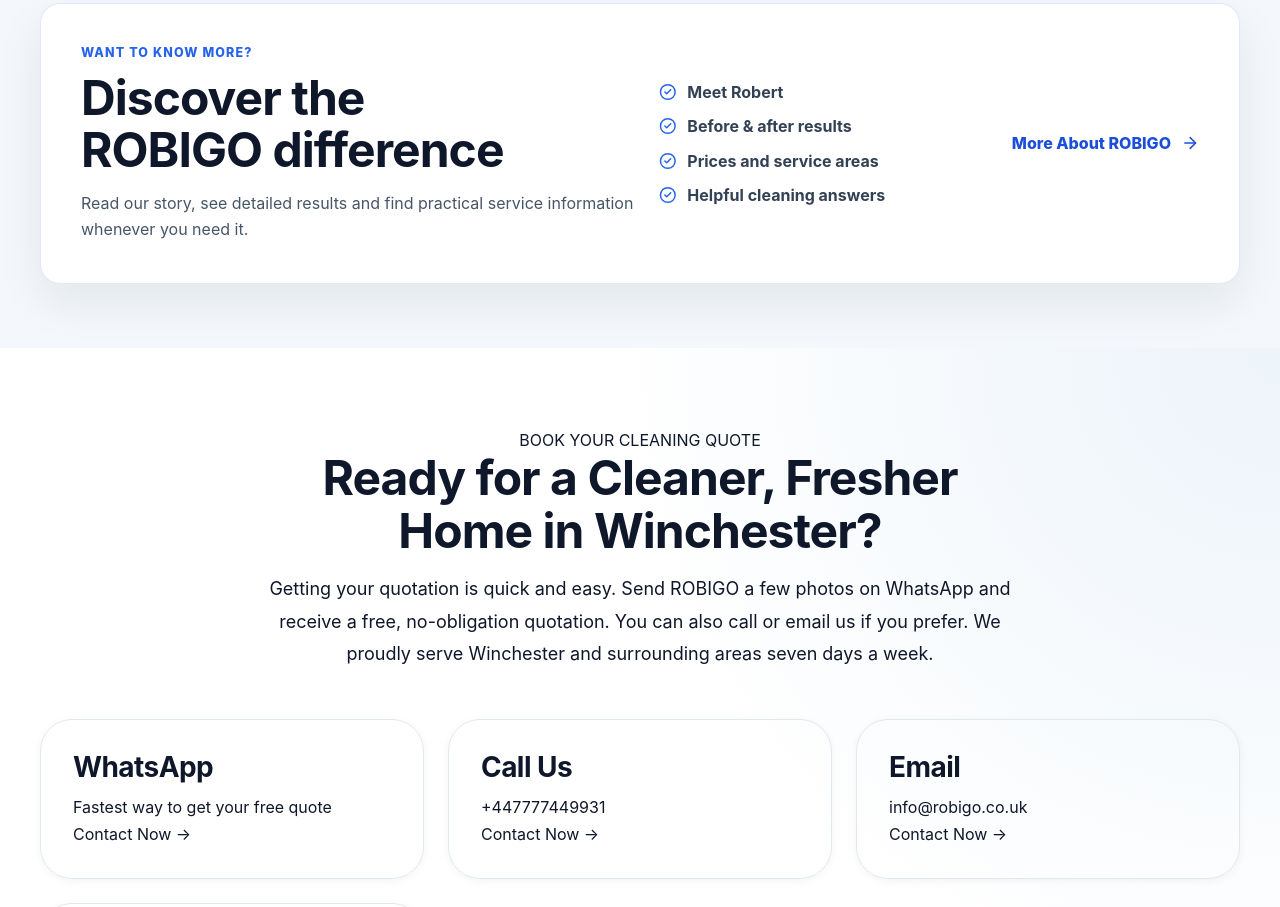
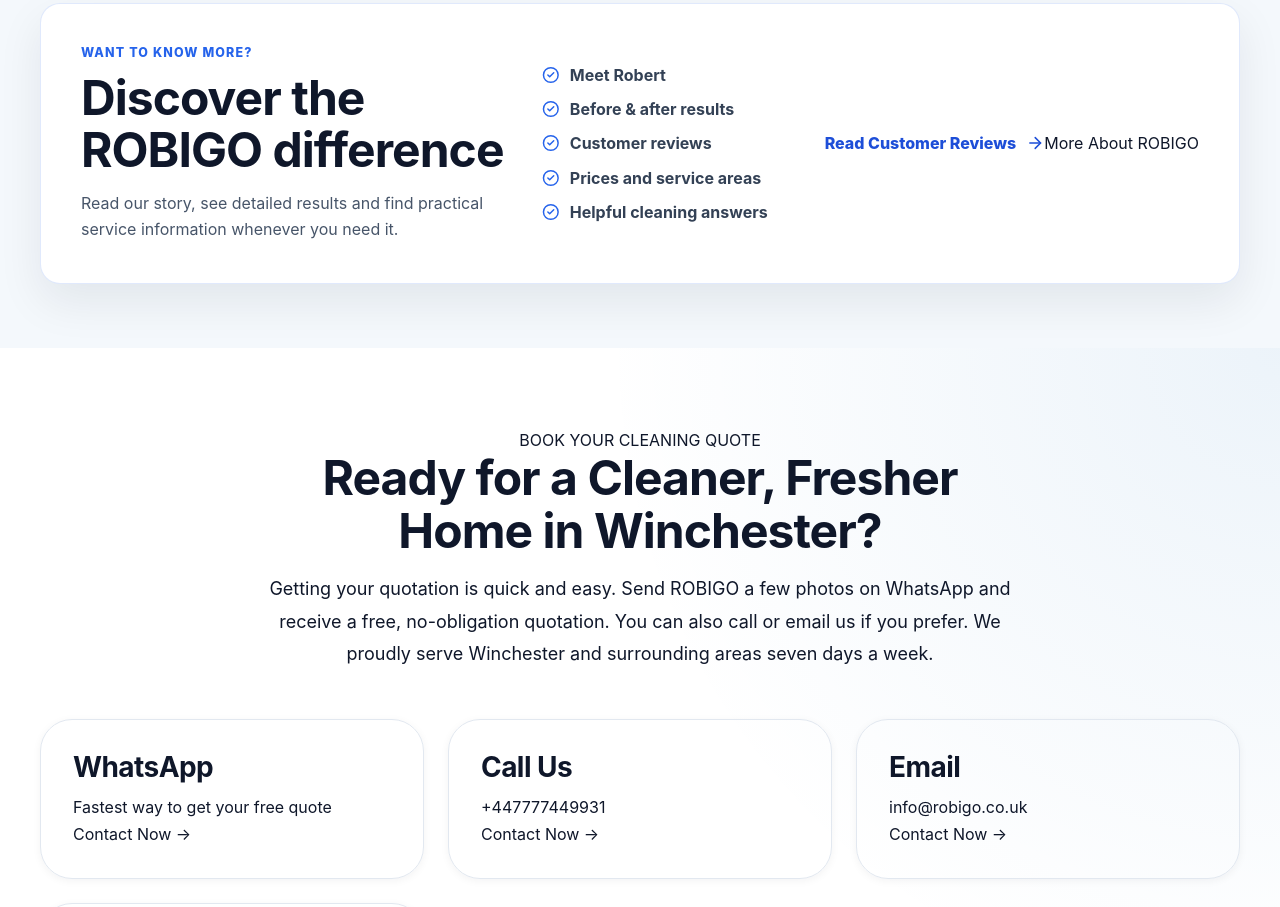
Before and after one commit to Robigo1977/ROBIGO-V5, a React (Vite) app: page / in a window 1280 px wide. Shown: the part 6640-7547 px from the top of the page. Built offline with nearby package versions, Linux system fonts and the light colour scheme.

Commit message:
Add compact homepage reviews link

```diff
--- a/src/components/sections/ExploreMore/ExploreMore.tsx
+++ b/src/components/sections/ExploreMore/ExploreMore.tsx
@@ -7,6 +7,7 @@ import styles from "./ExploreMore.module.css";
 const topics = [
   "Meet Robert",
   "Before & after results",
+  "Customer reviews",
   "Prices and service areas",
   "Helpful cleaning answers",
 ];
@@ -34,10 +35,15 @@ export default function ExploreMore() {
             ))}
           </ul>
 
-          <a className={styles.link} href="/more-about-robigo">
-            More About ROBIGO
-            <ArrowRight aria-hidden="true" />
-          </a>
+          <div className={styles.links}>
+            <a className={styles.link} href="/more-about-robigo#reviews">
+              Read Customer Reviews
+              <ArrowRight aria-hidden="true" />
+            </a>
+            <a className={styles.secondaryLink} href="/more-about-robigo">
+              More About ROBIGO
+            </a>
+          </div>
         </div>
       </Container>
     </section>
```
